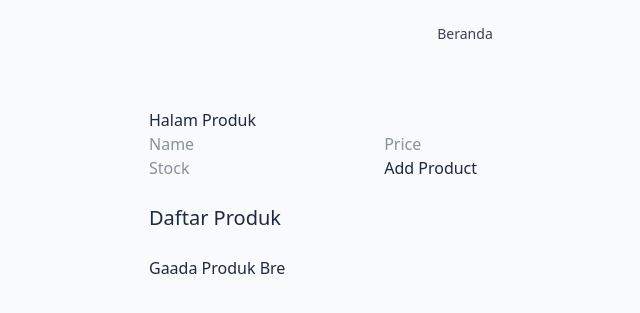
After one commit to MasFana/katalog-buku, a Laravel app: page /products in a window 1280 px wide. The commit adds this page. Shown: the top 313 px of the page, without its empty margins (175-815 px from the left). Run offline with Laravel 12, Linux system fonts and the light colour scheme; data that the repository does not hold is empty; style sheets or scripts are compiled from the project's sources.

Commit message:
Add Crud Product

```diff
--- a/app/Http/Controllers/BookController.php
+++ b/app/Http/Controllers/BookController.php
@@ -11,10 +11,10 @@ class BookController extends Controller
     public function index()
     {
         // Ambil data buku terbaru dari database
-        $books = Book::latest()->get();
-
+        $books = Book::oldest()->limit(2)->get();
+        $totalbuku = Book::count(); // Menghitung total buku di database
         // Kirim data $books ke tampilan resources/views/books/index.blade.php
-        return view('books.index', ['books' => $books]);
+        return view('books.index', ['books' => $books, 'totalbuku' => $totalbuku]);
     }
 
     // 2. Menyimpan buku baru dari form
--- /dev/null
+++ b/app/Http/Controllers/ProductController.php
@@ -0,0 +1,86 @@
+<?php
+
+namespace App\Http\Controllers;
+
+use App\Models\Product;
+use Illuminate\Http\Request;
+
+class ProductController extends Controller
+{
+    /**
+     * Display a listing of the resource.
+     */
+    public function index()
+    {
+        $products = Product::all();
+        return view('products.index', compact('products'));
+    }
+
+    /**
+     * Show the form for creating a new resource.
+     */
+    // public function create()
+    // {
+    // }
+
+    /**
+     * Store a newly created resource in storage.
+     */
+    public function store(Request $request)
+    {
+        $validated = $request->validate([
+            'name' => 'required|string|max:255',
+            'price' => 'required|integer',
+            'stock' => 'required|numeric',
+        ]);
+
+        Product::create($validated);
+
+        return redirect()->route('products.index')->with('success', 'Product created successfully.');
+    }
+
+    /**
+     * Display the specified resource.
+     */
+    // public function show(Request $product)
+    // {
+    // }
+
+    /**
+     * Show the form for editing the specified resource.
+     */
+    public function edit(int $id)
+    {
+        $product = Product::findOrFail($id);
+
+        return view('products.edit', compact('product'));
+    }
+
+    /**
+     * Update the specified resource in storage.
+     */
+    public function update(Request $request, Product $product)
+    {
+        $validated = $request->validate([
+            'name' => 'required|string|max:255',
+            'price' => 'required|integer',
+            'stock' => 'required|numeric',
+        ]);
+
+        $product->update($validated);
+
+        return redirect()->route('products.index')->with('success', 'Product updated successfully.');
+    }
+
+    /**
+     * Remove the specified resource from storage.
+     */
+    public function destroy( int $id)
+    {
+
+
+        $product = Product::findOrFail($id);
+        $product->delete();
+        return redirect()->route('products.index')->with('success', 'Product deleted successfully.');
+    }
+}
--- /dev/null
+++ b/app/Models/Product.php
@@ -0,0 +1,12 @@
+<?php
+
+namespace App\Models;
+
+use Illuminate\Database\Eloquent\Model;
+
+class Product extends Model
+{
+
+    protected $fillable = ['name', 'price', 'stock'];
+
+}
--- a/resources/views/books/index.blade.php
+++ b/resources/views/books/index.blade.php
@@ -39,6 +39,8 @@
     {{-- Daftar Buku --}}
     <h3 class="mb-3 text-lg font-semibold">Koleksi Saat Ini:</h3>
 
+    <h1 class="mb-6 text-2xl font-bold">Total Buku Saat ini {{ $totalbuku }}</h1>
+
     <ul class="list-disc space-y-3 pl-5">
         @forelse ($books as $book)
             <li>
--- /dev/null
+++ b/resources/views/products/index.blade.php
@@ -0,0 +1,35 @@
+@extends('layouts.app')
+
+@section('content')
+    <h1>Halam Produk</h1>
+
+    <form action="{{ route('products.store') }}" method="post">
+        @csrf
+        <input name="name" type="text" placeholder="Name">
+        <input name="price" type="number" placeholder="Price">
+        <input name="stock" type="number" placeholder="Stock">
+        <button type="submit">Add Product</button>
+    </form>
+    <br>
+    <h1 class="text-xl">Daftar Produk</h1>
+    <br>
+    <div>
+
+        @forelse ($products as $product)
+            <div class="flex flex-col">
+                <h2>{{ $product->name }}</h2>
+                <p>Price: {{ $product->price }}</p>
+                <p>Stock: {{ $product->stock }}</p>
+                <a href="{{ route('products.edit', $product) }}">Edit</a>
+                <form style="display:inline;" action="{{ route('products.destroy', $product) }}" method="post">
+                    @csrf
+                    @method('DELETE')
+                    <button type="submit">Delete</button>
+                </form>
+            </div>
+
+        @empty
+        <p>Gaada Produk Bre</p>
+        @endforelse
+    </div>
+@endsection
--- a/routes/web.php
+++ b/routes/web.php
@@ -3,9 +3,9 @@
 use Illuminate\Support\Facades\Route;
 use App\Http\Controllers\BookController;
 
-Route::get('/', function () {
-    return view('welcome');
-});
+// Route::get('/', function () {
+//     return view('welcome');
+// });
 
 Route::match(
     ['get', 'post'],
@@ -39,3 +39,14 @@ Route::options('/books', function () {
 // Route::head('/books', function () {
 //     return response()->noContent();
 // });
+// Route::get('/products', [\App\Http\Controllers\ProductController::class, 'index'])->name('products.index');
+//
+// Route::post('/products', [\App\Http\Controllers\ProductController::class, 'store'])->name('products.store');
+//
+// Route::delete('/products/{product}', [\App\Http\Controllers\ProductController::class, 'destroy'])->name('products.destroy');
+//
+// Route::put('/products/{product}', [\App\Http\Controllers\ProductController::class, 'update'])->name('products.update');
+//
+// Route::get('/products/{product}/edit', [\App\Http\Controllers\ProductController::class, 'edit'])->name('products.edit');
+
+Route::resource('/products', \App\Http\Controllers\ProductController::class);
```
Also changed, not shown: resources/views/products/edit.blade.php (added, +27 -0 lines), database/migrations/2026_11_13_065517_create_products_table.php (added), resources/views/books/info.blade.php (line endings or trailing spaces).
